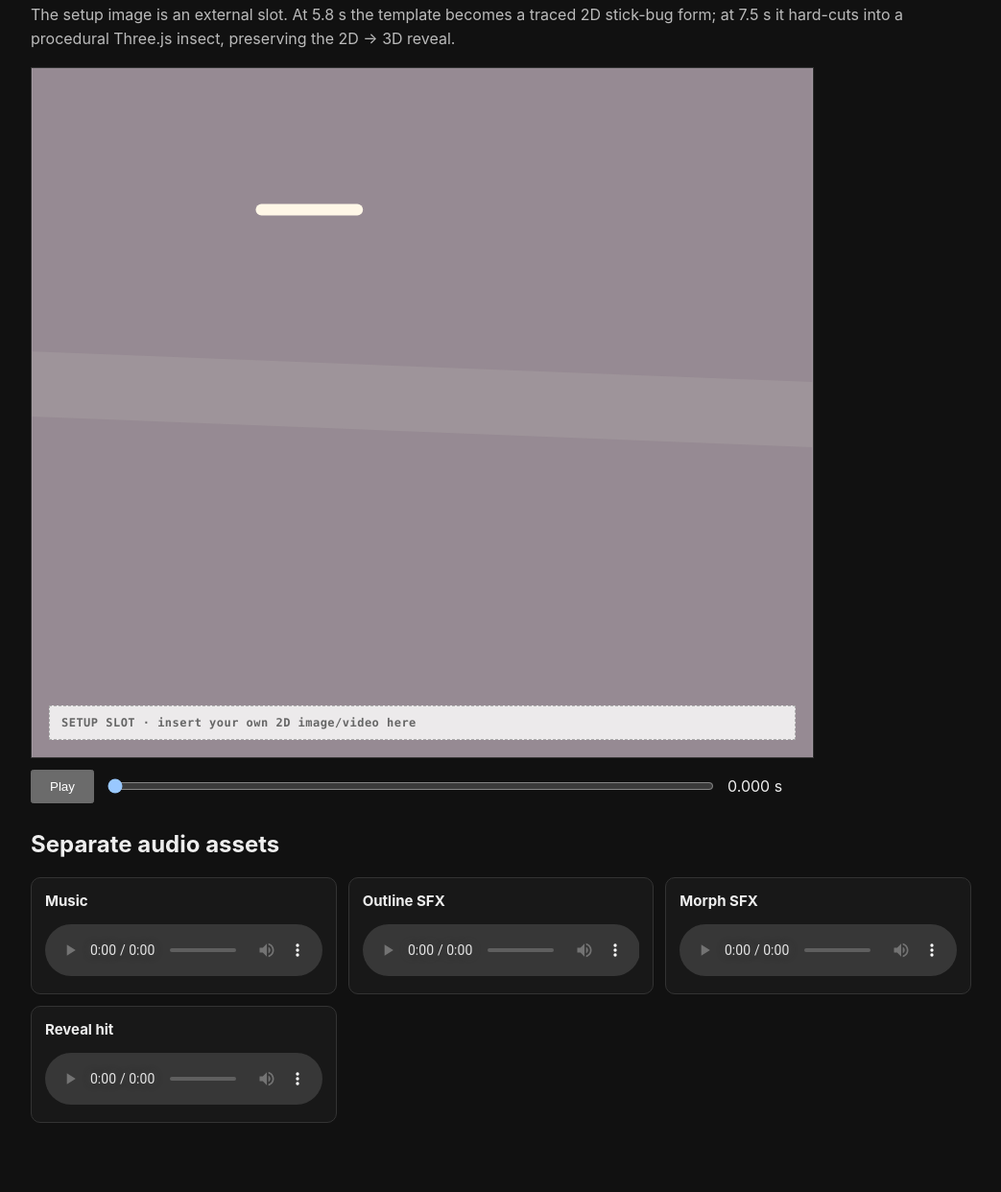
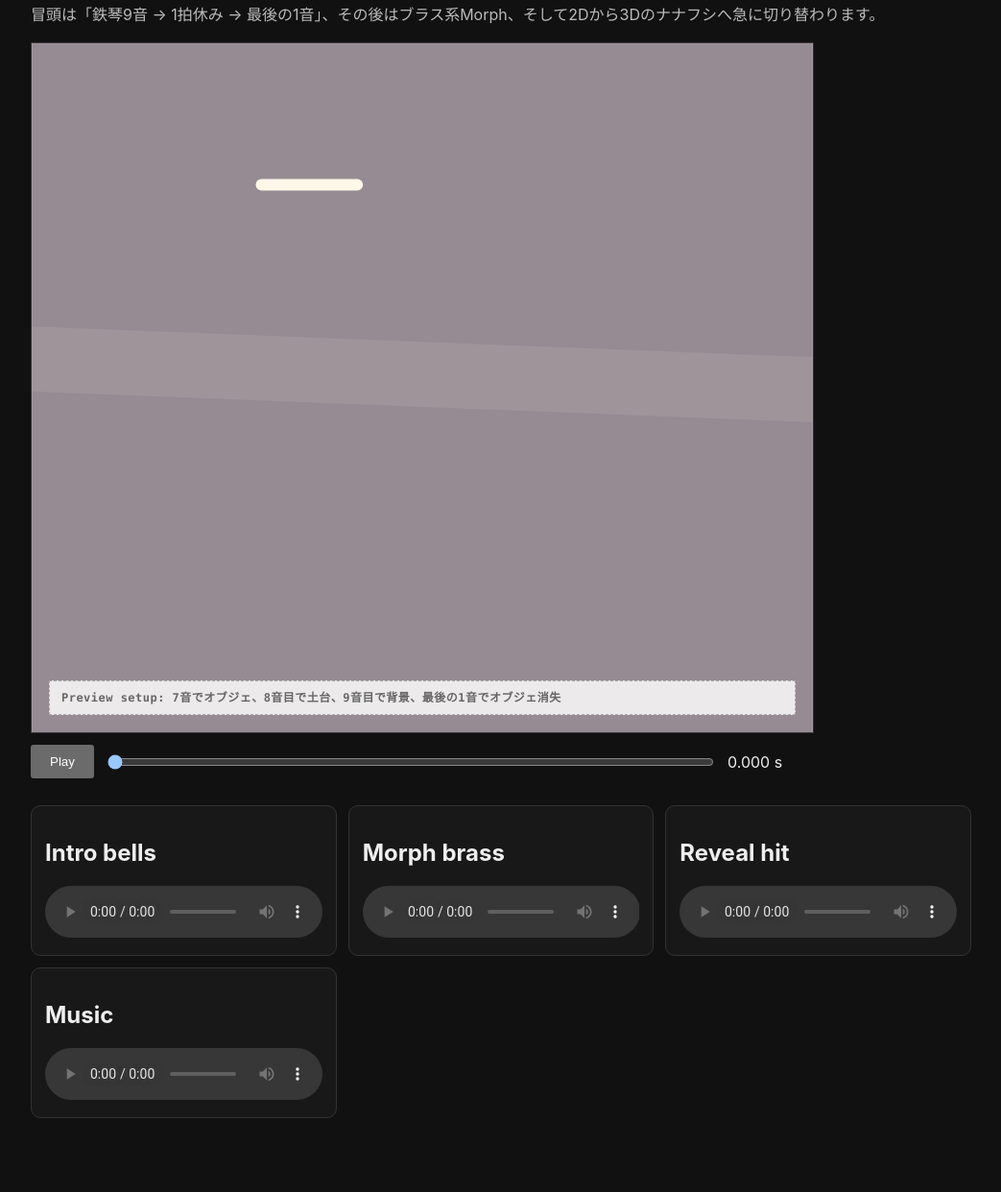
Before and after one commit to rebuildup/stickbug_web, a website with bundled scripts: page index.html in a window 1280 px wide. Shown: the part 82-1324 px from the top of the page at 96% size, without its empty margins (118-1161 px from the left). Built offline with nearby package versions, Linux system fonts and the light colour scheme.

Commit message:
fix: expose corrected separate audio layers

```diff
--- a/index.html
+++ b/index.html
@@ -1,6 +1,32 @@
-<!doctype html><html lang="en"><head><meta charset="utf-8"><meta name="viewport" content="width=device-width,initial-scale=1"><title>Stick Bug web asset lab</title><link rel="stylesheet" href="./style.css"></head>
-<body><main><h1>Stick Bug web asset lab</h1><p>The setup image is an external slot. At 5.8 s the template becomes a traced 2D stick-bug form; at 7.5 s it hard-cuts into a procedural Three.js insect, preserving the 2D → 3D reveal.</p>
-<div id="stage" aria-label="visual preview"><div id="stage2d"></div><canvas id="stage3d" hidden></canvas><div id="setup-note">SETUP SLOT · insert your own 2D image/video here</div></div>
-<div class="transport"><button id="play">Play</button><input id="timeline" type="range" min="0" value="0"><output id="time">0.000 s</output></div>
-<section><h2>Separate audio assets</h2><div class="grid"><article><h3>Music</h3><audio controls src="./assets/music/stickbug-inspired-loop.wav"></audio></article><article><h3>Outline SFX</h3><audio controls src="./assets/sfx/outline-pop.wav"></audio></article><article><h3>Morph SFX</h3><audio controls src="./assets/sfx/morph.wav"></audio></article><article><h3>Reveal hit</h3><audio controls src="./assets/sfx/reveal-hit.wav"></audio></article></div></section>
-</main><script type="module" src="./src/app.mjs"></script></body></html>
+<!doctype html>
+<html lang="ja">
+<head>
+  <meta charset="utf-8">
+  <meta name="viewport" content="width=device-width,initial-scale=1">
+  <title>Stick Bug Web</title>
+  <link rel="stylesheet" href="./style.css">
+</head>
+<body>
+  <main>
+    <h1>Stick Bug Web</h1>
+    <p>冒頭は「鉄琴9音 → 1拍休み → 最後の1音」、その後はブラス系Morph、そして2Dから3Dのナナフシへ急に切り替わります。</p>
+    <div id="stage">
+      <div id="stage2d"></div>
+      <canvas id="stage3d" hidden></canvas>
+      <div id="setup-note">Preview setup: 7音でオブジェ、8音目で土台、9音目で背景、最後の1音でオブジェ消失</div>
+    </div>
+    <div class="transport">
+      <button id="play">Play</button>
+      <input id="timeline" type="range" min="0" value="0">
+      <output id="time">0.000 s</output>
+    </div>
+    <section class="grid">
+      <article><h2>Intro bells</h2><audio controls src="./assets/sfx/intro-bells.wav"></audio></article>
+      <article><h2>Morph brass</h2><audio controls src="./assets/sfx/morph-brass.wav"></audio></article>
+      <article><h2>Reveal hit</h2><audio controls src="./assets/sfx/reveal-hit.wav"></audio></article>
+      <article><h2>Music</h2><audio controls src="./assets/music/stickbug-inspired-loop.wav"></audio></article>
+    </section>
+  </main>
+  <script type="module" src="./src/app.mjs"></script>
+</body>
+</html>
```
